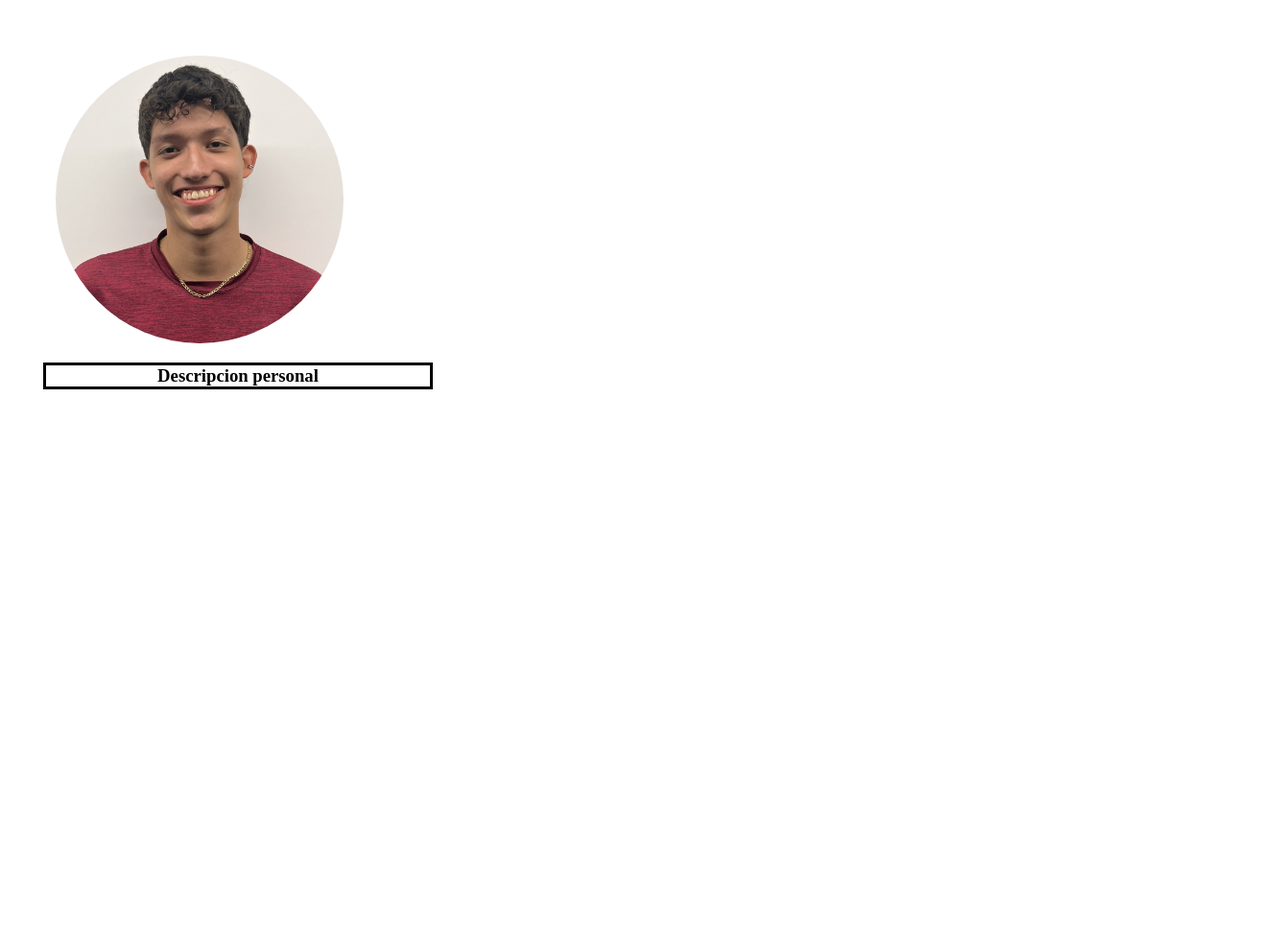
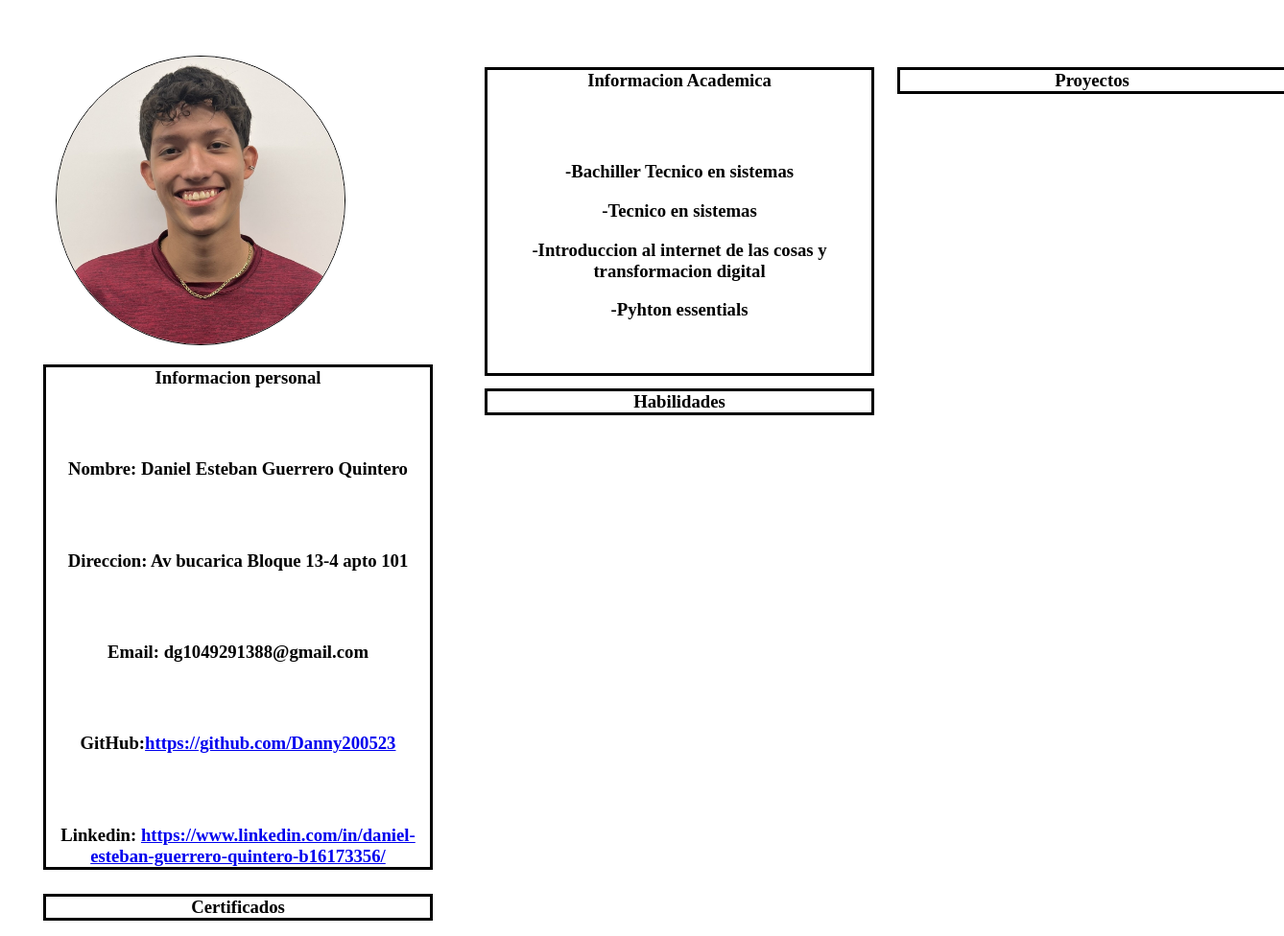
Before and after one commit to Danny200523/HTML_S1_GuerreroDaniel, a plain HTML site: page Dia2/index.html in a window 1280 px wide. Shown: the whole page at 96% size, 1338 px wide, since content can reach past the window. Before the commit the page ends 800 px from the top, so only its background shows below. Drawn offline with Linux system fonts and the light colour scheme.

Commit message:
Feat: :rocket: add new squares

```diff
--- a/Dia2/index.html
+++ b/Dia2/index.html
@@ -9,7 +9,35 @@
 <body>
     <img id="daniel" src="./IMAGENES/Danny.jpeg" alt="Avatar">
     <div id="desper">
-        <h3 id="title">Descripcion personal</h3>
+        <h3>Informacion personal</h3>
+        <br></br>
+        <h3>Nombre: Daniel Esteban Guerrero Quintero</h3>
+        <br></br>
+        <h3>Direccion: Av bucarica Bloque 13-4 apto 101</h3>
+        <br></br>
+        <h3>Email: dg1049291388@gmail.com</h3>
+        <br></br>
+        <h3>GitHub:<a href="https://github.com/Danny200523">https://github.com/Danny200523</a></h3>
+        <br></br>
+        <h3>Linkedin: <a href="https://www.linkedin.com/in/daniel-esteban-guerrero-quintero-b16173356/">https://www.linkedin.com/in/daniel-esteban-guerrero-quintero-b16173356/</a></h3>
+    </div>
+    <div id="infoacade">
+        <h3>Informacion Academica</h3>
+        <br></br>
+        <h3>-Bachiller Tecnico en sistemas</h3>
+        <h3>-Tecnico en sistemas</h3>
+        <h3>-Introduccion al internet de las cosas y transformacion digital</h3>
+        <h3>-Pyhton essentials</h3>
+        <br></br>
+    </div>
+    <div id="Habilidades">
+        <h3>Habilidades</h3>
+    </div>
+    <div id="proye">
+        <h3>Proyectos</h3>
+    </div>
+    <div id="certi">
+        <h3>Certificados</h3>
     </div>
 </body>
 </html>
--- a/Dia2/style/style.css
+++ b/Dia2/style/style.css
@@ -1,12 +1,10 @@
-*{
-    background-color: rgb(255, 255, 255);
 
-}
 #daniel{
     margin-left: 50px;
     margin-top: 50px;
     width: 300px;
     border-radius: 50%;
+    border: 1px solid black;
 
 }
 #desper{
@@ -17,3 +15,38 @@
     border-color: black;
     outline: 3px solid black;
 }
+#infoacade{
+    text-align: center;
+    margin-left: 500px;
+    margin-top: -850px;
+    border: 100px;
+    width: 400px;
+    border-color: black;
+    outline: 3px solid black;
+}
+#Habilidades{
+    text-align: center;
+    margin-left: 500px;
+    border: 100px;
+    width: 400px;
+    border-color: black;
+    outline: 3px solid black;
+}
+#proye{
+    text-align: center;
+    margin-left: 930px;
+    margin-top: -375px;
+    border: 100px;
+    width: 400px;
+    border-color: black;
+    outline: 3px solid black;
+}
+#certi{
+    text-align: center;
+    margin-left: 40px;
+    margin-top: 840px;
+    border: 100px;
+    width: 400px;
+    border-color: black;
+    outline: 3px solid black;
+}
```
Also changed, not shown: Dia2/IMAGENES/Excel-Especialist.png (added).
